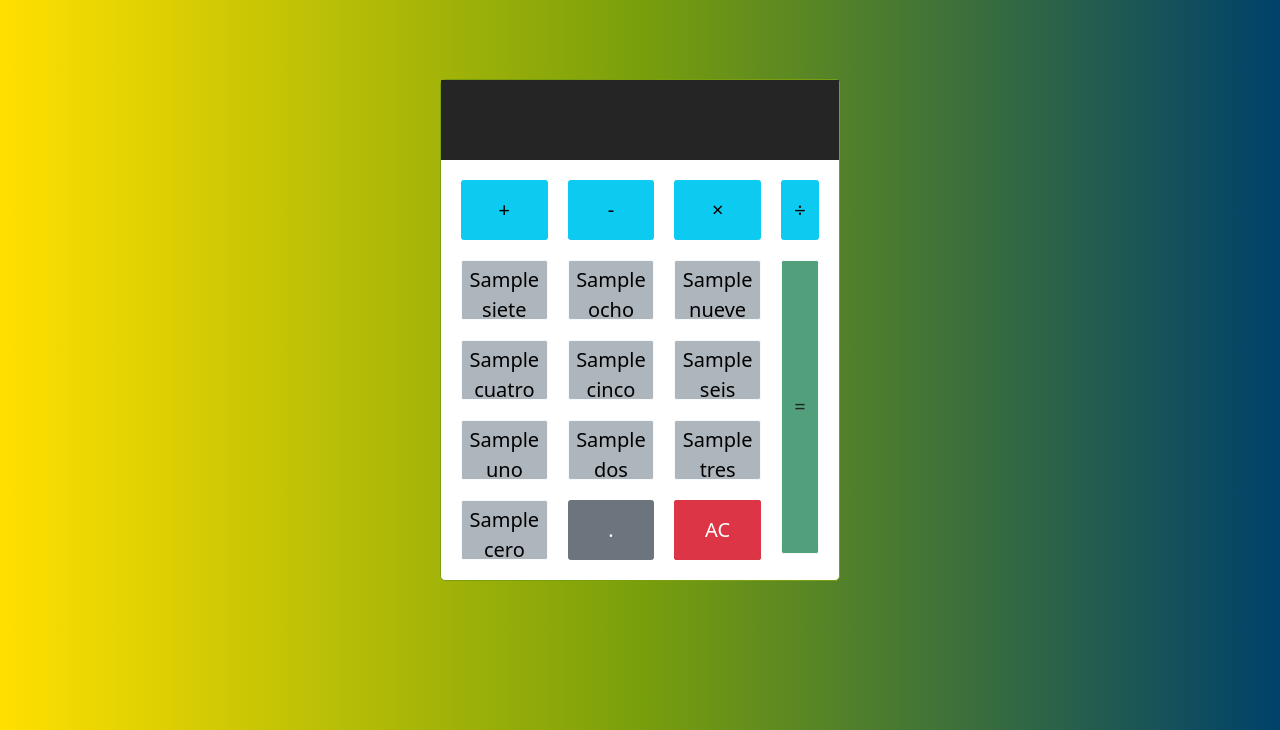
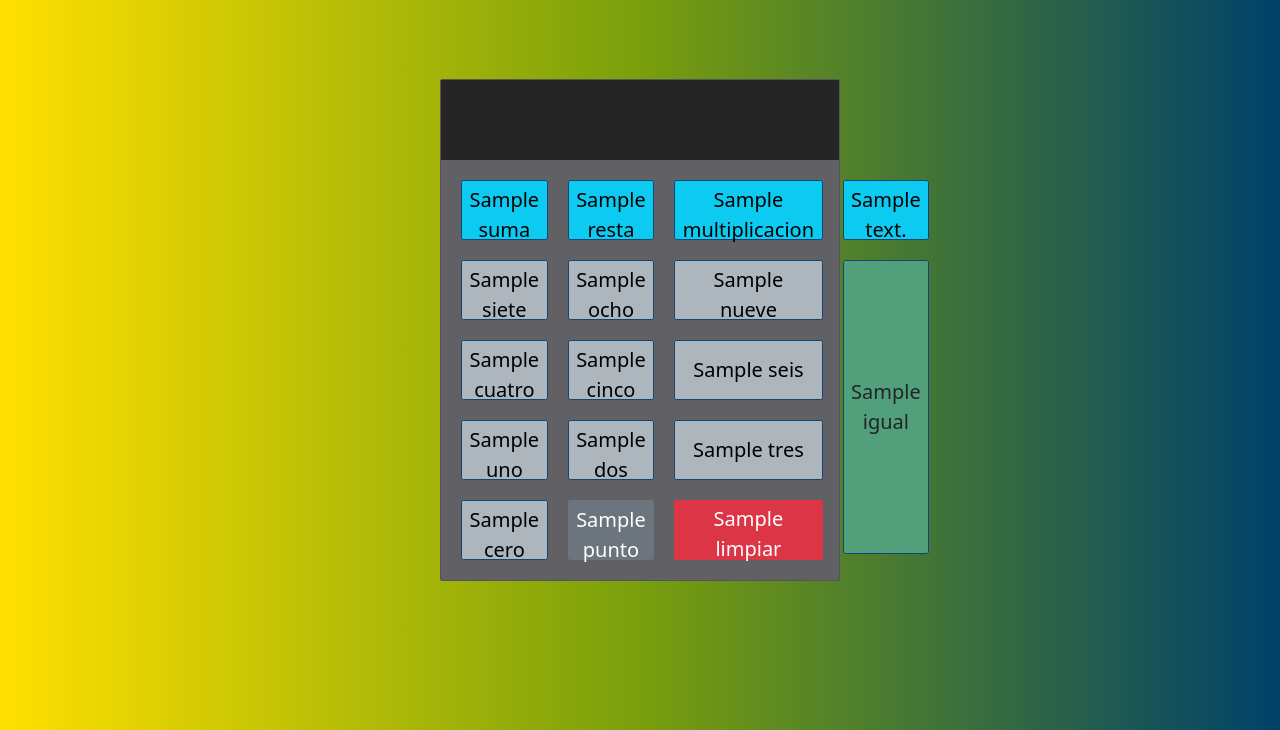
Before and after one commit to jhasmany-fernandez/F.I.C.C.T.-Proyecto_Calculadora_AB-Python_Flask, a Flask app: template templates/home.html in a window 1280 px wide. Shown: the part 70-800 px from the top of the page. Run offline with Flask 2, Linux system fonts and the light colour scheme; the template is opened without the code that fills it: most values are stand-ins (such as "Sample title", 1, 10 or a date in 2020).

Commit message:
provando deploy

```diff
--- a/index.py
+++ b/index.py
@@ -4,12 +4,15 @@
 
 @app.route('/')
 def index():
+
+    '''Datos Personales'''
     universidad = 'U.A.G.R.M.'
     facultad = 'F.I.C.C.T.'
     materia = 'Estructura Datos II'
     nombre = 'Jhasmany Jhunnior Fernandez Ortega'
     registro = 207025509
 
+    '''Numeros'''
     uno = 1
     dos = 2
     tres = 3
@@ -20,16 +23,28 @@
     ocho = 8
     nueve = 9
     cero = 0
+
+    '''Operadores'''
+    suma = '+'
+    resta = '-'
+    multiplicacion = '×'
+    division = '÷'
+
+    '''Complementos'''
+    igual = '='
+    punto = '.'
+    limpiar = 'AC'
+
    # return "<h1>Hola mundofadfadsf-suscribite</h1>"
     return render_template(
         'home.html',
-        universidad = universidad,
+        universidad = universidad, # '''Datos Personales'''
         facultad = facultad,
         materia=materia,
         nombre=nombre,
         registro=registro,
 
-        uno = uno,
+        uno = uno, # '''Numeros'''
         dos = dos,
         tres = tres,
         cuatro = cuatro,
@@ -38,7 +53,16 @@
         siete = siete,
         ocho = ocho,
         nueve = nueve,
-        cero=cero
+        cero=cero,
+
+        suma = suma, # '''Operadores'''
+        resta = resta,
+        multiplicacion = multiplicacion,
+        division = division,
+
+        igual = igual, # '''Complementos'''
+        punto = punto,
+        limpiar = limpiar
     )
 
 if __name__=='__main__':
--- a/static/css/main.css
+++ b/static/css/main.css
@@ -43,7 +43,21 @@
     .btn-light {
     color: #000;
     background-color: #adb5bd;
-    border-color: #f8f9fa;
+    border-color: #114477;
+    }
+
+    .btn-info {
+    color: #000;
+    background-color: #0dcaf0;
+    border-color: #114477;
+    }
+
+    .card {
+
+    background-color: #616064;
+    background-clip: border-box;
+    border: 1px solid rgba(0,0,0,.125);
+    border-radius: .25rem;
     }
 
     button {
@@ -56,7 +70,7 @@
       height: 98%;
       grid-area: 2 / 4 / 6 / 5;
       background-color: #519f7b;
-      border-color: #f8f9fa;
+      border-color: #114477;
     }
 
     .calculator-keys {
--- a/templates/home.html
+++ b/templates/home.html
@@ -42,10 +42,10 @@
 
         <div class="calculator-keys">
 
-            <button type="button" class="operator btn btn-info" value="+">+</button>
-            <button type="button" class="operator btn btn-info" value="-">-</button>
-            <button type="button" class="operator btn btn-info" value="*">&times;</button>
-            <button type="button" class="operator btn btn-info" value="/">&divide;</button>
+            <button type="button" class="operator btn btn-info" value="+">{{ suma }}</button>
+            <button type="button" class="operator btn btn-info" value="-">{{ resta }}</button>
+            <button type="button" class="operator btn btn-info" value="*">{{ multiplicacion }}</button>
+            <button type="button" class="operator btn btn-info" value="/">{{ division }}</button>
 
             <button type="button" value="7" class="btn btn-light waves-effect">{{siete}}</button>
             <button type="button" value="8" class="btn btn-light waves-effect">{{ocho}}</button>
@@ -63,10 +63,10 @@
 
 
             <button type="button" value="0" class="btn btn-light waves-effect">{{cero}}</button>
-            <button type="button" class="decimal function btn btn-secondary" value=".">.</button>
-            <button type="button" class="all-clear function btn btn-danger btn-sm" value="all-clear">AC</button>
+            <button type="button" class="decimal function btn btn-secondary" value=".">{{ punto }}</button>
+            <button type="button" class="all-clear function btn btn-danger btn-sm" value="all-clear">{{ limpiar }}</button>
 
-            <button type="button" class="equal-sign operator btn btn-default" value="=">=</button>
+            <button type="button" class="equal-sign operator btn btn-default" value="=">{{ igual }}</button>
         </div>
     </div>
 </div>
```
